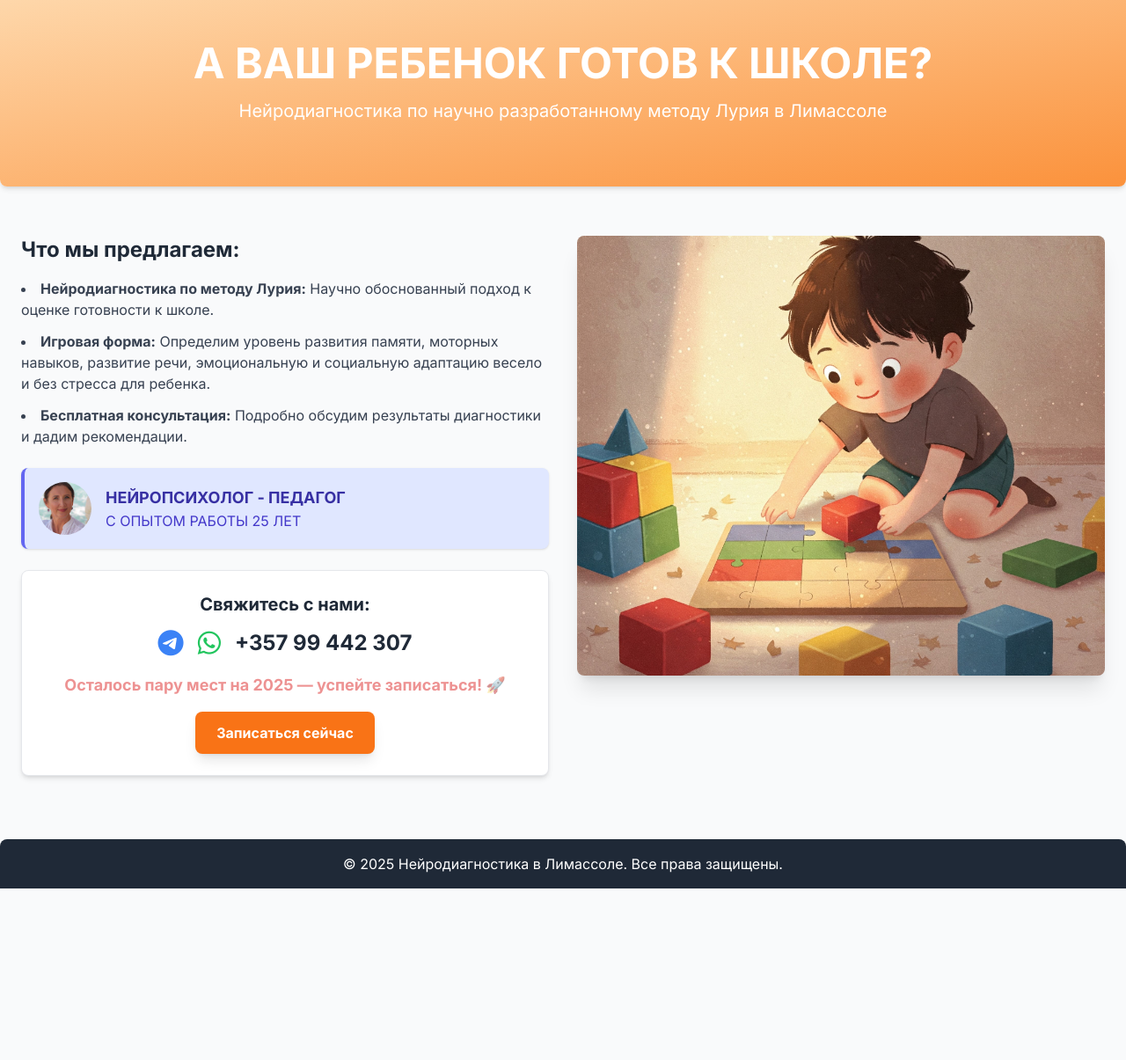
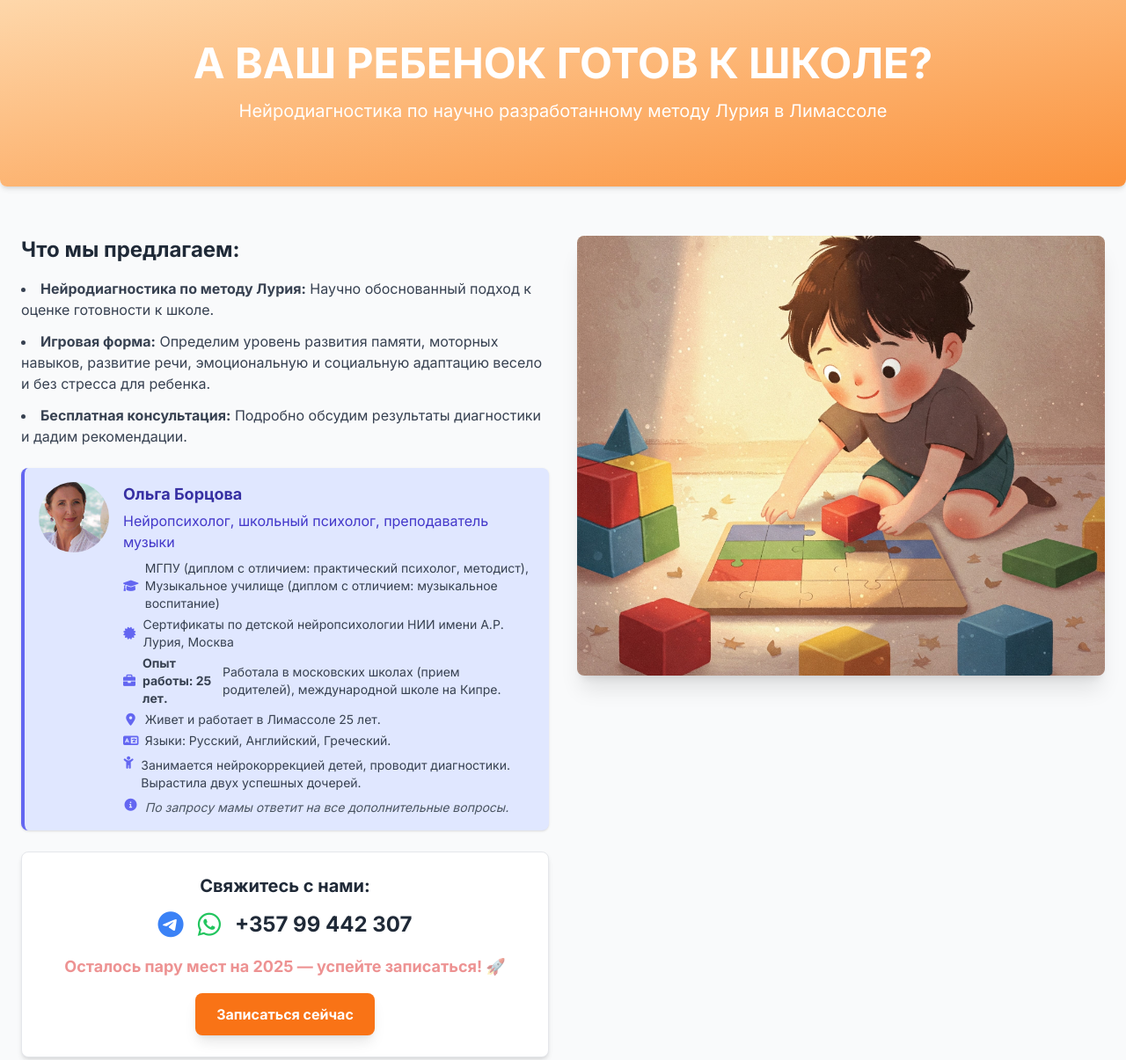
Before and after one commit to neuropsychology-limassol/homepage, a plain HTML site: page index.html in a window 1280 px wide. Shown: the top 1205 px of the page at 88% size. Before the commit the page ends 1010 px from the top, so only its background shows below. Drawn offline with nearby package versions, Linux system fonts and the light colour scheme.

Commit message:
Update index.html

```diff
--- a/index.html
+++ b/index.html
@@ -4,8 +4,7 @@
     <meta charset="UTF-8">
     <meta name="viewport" content="width=device-width, initial-scale=1.0">
     <title>Готов ли ваш ребенок к школе? - Нейродиагностика в Лимассоле</title>
-    <link rel="icon" src="favicon.ico" type="image/x-icon">
-    <script src="https://cdn.tailwindcss.com"></script>
+    <link rel="icon" href="favicon.ico" type="image/x-icon"> <script src="https://cdn.tailwindcss.com"></script>
     <link rel="stylesheet" href="https://cdnjs.cloudflare.com/ajax/libs/font-awesome/6.0.0/css/all.min.css" integrity="sha512-9usAa10IRO0HhonpyAIVpjrylPvoDwiPUiKdWk5t3PyolY1cOd4DSE0Ga+ri4AuTroPR5aQvXU9xC6qOPnzFeg==" crossorigin="anonymous" referrerpolicy="no-referrer" />
     <link rel="preconnect" href="https://fonts.googleapis.com">
     <link rel="preconnect" href="https://fonts.gstatic.com" crossorigin>
@@ -38,9 +37,17 @@
              object-fit: cover; /* Cover ensures the image covers the area, might crop */
         }
         .consultant-thumbnail {
-            width: 60px; /* Fixed width for thumbnail */
-            height: 60px; /* Fixed height for thumbnail */
+            width: 80px; /* Increased size slightly */
+            height: 80px; /* Increased size slightly */
             object-fit: cover; /* Ensure image covers the space */
+            flex-shrink: 0; /* Prevent image from shrinking */
+        }
+        /* Icon styling */
+        .info-icon {
+             color: #6366f1; /* Indigo-500 */
+             margin-right: 0.5rem; /* space after icon */
+             width: 1.2em; /* ensure consistent icon width */
+             text-align: center;
         }
     </style>
 </head>
@@ -55,7 +62,8 @@
 
     <main class="container mx-auto mt-8 p-6">
 
-        <div class="grid grid-cols-1 md:grid-cols-2 gap-8 items-start"> <div>
+        <div class="grid grid-cols-1 md:grid-cols-2 gap-8 items-start">
+            <div>
                 <h2 class="text-2xl font-bold text-gray-800 mb-4">Что мы предлагаем:</h2>
                 <ul class="list-disc list-inside space-y-3 text-gray-700 mb-6">
                     <li>
@@ -69,26 +77,47 @@
                     </li>
                 </ul>
 
-                <div class="expert-box p-4 rounded-lg shadow mb-6 flex items-center space-x-4">
+                <div class="expert-box p-4 rounded-lg shadow mb-6 flex items-start space-x-4">
                     <img src="olga.jpeg"
-                         alt="Нейропсихолог-педагог"
-                         class="rounded-full consultant-thumbnail flex-shrink-0"
+                         alt="Ольга Борцова - Нейропсихолог, школьный психолог"
+                         class="rounded-full consultant-thumbnail"
                          onerror="this.onerror=null; this.src='hero.jpeg';">
-                         <div>
-                        <p class="text-lg font-semibold text-indigo-800">НЕЙРОПСИХОЛОГ - ПЕДАГОГ</p>
-                        <p class="text-md font-medium text-indigo-700">С ОПЫТОМ РАБОТЫ 25 ЛЕТ</p>
+                    <div class="flex-grow"> <h3 class="text-lg font-semibold text-indigo-800 mb-1">Ольга Борцова</h3>
+                        <p class="text-md font-medium text-indigo-700 mb-2">Нейропсихолог, школьный психолог, преподаватель музыки</p>
+
+                        <p class="text-sm text-gray-700 mb-1 flex items-center">
+                             <i class="fas fa-graduation-cap info-icon"></i> МГПУ (диплом с отличием: практический психолог, методист), Музыкальное училище (диплом с отличием: музыкальное воспитание)
+                        </p>
+                        <p class="text-sm text-gray-700 mb-1 flex items-center">
+                             <i class="fas fa-certificate info-icon"></i> Сертификаты по детской нейропсихологии НИИ имени А.Р. Лурия, Москва
+                        </p>
+                         <p class="text-sm text-gray-700 mb-1 flex items-center">
+                            <i class="fas fa-briefcase info-icon"></i> <strong>Опыт работы: 25 лет.</strong> Работала в московских школах (прием родителей), международной школе на Кипре.
+                        </p>
+                        <p class="text-sm text-gray-700 mb-1 flex items-center">
+                             <i class="fas fa-map-marker-alt info-icon"></i> Живет и работает в Лимассоле 25 лет.
+                        </p>
+                        <p class="text-sm text-gray-700 mb-1 flex items-center">
+                             <i class="fas fa-language info-icon"></i> Языки: Русский, Английский, Греческий.
+                        </p>
+                        <p class="text-sm text-gray-700 mt-2 flex items-start"> <i class="fas fa-child info-icon"></i> Занимается нейрокоррекцией детей, проводит диагностики. Вырастила двух успешных дочерей.
+                        </p>
+                        <p class="text-sm text-gray-600 italic mt-2 flex items-start">
+                           <i class="fas fa-info-circle info-icon"></i> По запросу мамы ответит на все дополнительные вопросы.
+                       </p>
                     </div>
                 </div>
-
                 <div class="bg-white p-6 rounded-lg shadow-md border border-gray-200">
                     <h3 class="text-xl font-bold text-gray-800 mb-3 text-center">Свяжитесь с нами:</h3>
-                    <div class="flex items-center justify-center space-x-4 mb-4 flex-wrap"> <a href="https://t.me/+35799442307" target="_blank" class="text-blue-500 hover:text-blue-700 text-3xl" aria-label="Telegram">
+                    <div class="flex items-center justify-center space-x-4 mb-4 flex-wrap">
+                         <a href="https://t.me/+35799442307" target="_blank" class="text-blue-500 hover:text-blue-700 text-3xl" aria-label="Telegram">
                             <i class="fab fa-telegram"></i>
                         </a>
                         <a href="https://wa.me/35799442307" target="_blank" class="text-green-500 hover:text-green-700 text-3xl" aria-label="WhatsApp">
                             <i class="fab fa-whatsapp"></i>
                         </a>
-                        <a href="tel:+35799442307" class="text-xl md:text-2xl font-bold text-gray-800 hover:text-orange-600 ml-2"> +357 99 442 307
+                        <a href="tel:+35799442307" class="text-xl md:text-2xl font-bold text-gray-800 hover:text-orange-600 ml-2">
+                           +357 99 442 307
                         </a>
                     </div>
                      <p class="text-center text-red-600 font-semibold text-lg mt-4 animate-pulse">
@@ -102,7 +131,8 @@
                 </div>
             </div>
 
-            <div class="mt-6 md:mt-0 flex justify-center"> <img src="hero.jpeg"
+            <div class="mt-6 md:mt-0 flex justify-center">
+                 <img src="hero.jpeg"
                      alt="Ребенок проходит нейродиагностику в игровой форме"
                      class="rounded-lg shadow-xl w-full h-auto object-cover main-image"
                      onerror="this.onerror=null; this.src='hero.jpeg';">
```
Lines whose indentation alone changed are shown as unchanged.
